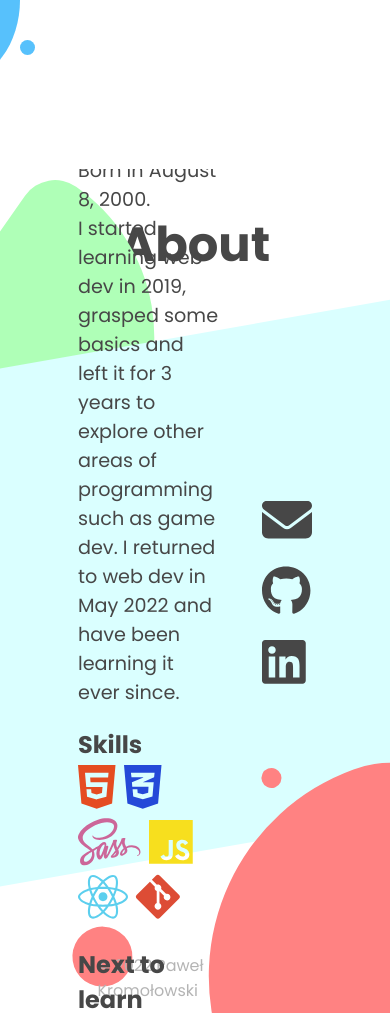
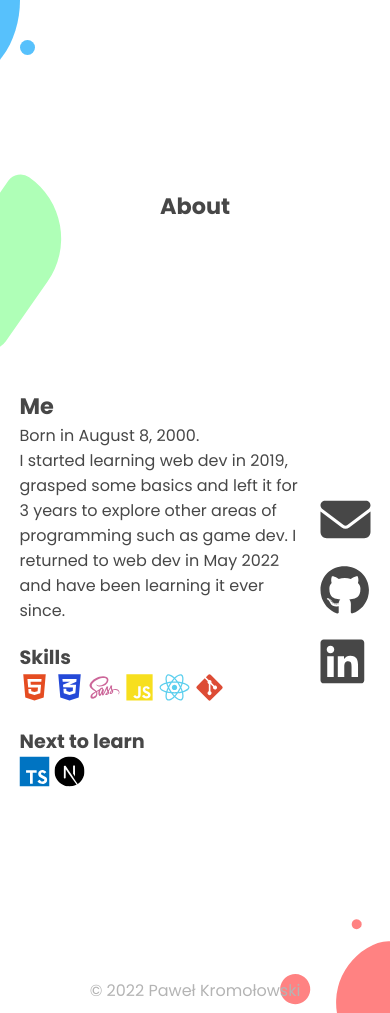
Before and after one commit to cateruu/cateruu.github.io, a React (Create React App) app: page / in a window 390 px wide. Shown: the part 1519-2532 px from the top of the page. Built offline with nearby package versions, Linux system fonts and the light colour scheme.

Commit message:
about section mobile view

```diff
--- a/src/components/About/css/About.module.css
+++ b/src/components/About/css/About.module.css
@@ -49,17 +49,14 @@
   margin-bottom: 20px;
 }
 
-.skills h4 {
+.skills h4,
+.next h4 {
   font-size: 1.5rem;
 }
 
 .svg {
   height: 50px;
   margin-right: 8px;
-}
-
-.next h4 {
-  font-size: 1.5rem;
 }
 
 .contact {
@@ -135,7 +132,74 @@ a {
 footer {
   position: absolute;
   bottom: 10px;
-  left: 50%;
-  transform: translateX(-50%);
+  width: 100%;
+  text-align: center;
   color: var(--border-color);
 }
+
+@media screen and (max-width: 800px) {
+  .header {
+    font-size: 1.4rem;
+    padding-top: 20px;
+  }
+
+  .container {
+    width: 90%;
+    height: 80%;
+  }
+
+  .info {
+    width: 80%;
+  }
+
+  .history h3 {
+    font-size: 1.4rem;
+  }
+
+  .history p {
+    font-size: 1rem;
+  }
+
+  .skills h4,
+  .next h4 {
+    font-size: 1.2rem;
+  }
+
+  .svg {
+    height: 30px;
+    width: 30px;
+    margin-right: 5px;
+  }
+
+  .mDec {
+    display: none;
+  }
+
+  .lDec {
+    width: 90px;
+    height: 170px;
+    top: 10px;
+    left: -40px;
+  }
+
+  .rDec {
+    width: 100px;
+    height: 95px;
+    bottom: -30px;
+    right: -40px;
+  }
+
+  .rDec::before {
+    width: 10px;
+    height: 10px;
+    right: -30px;
+    bottom: 40px;
+  }
+
+  .rDec::after {
+    width: 30px;
+    height: 30px;
+    right: 0px;
+    bottom: 110px;
+  }
+}
```
